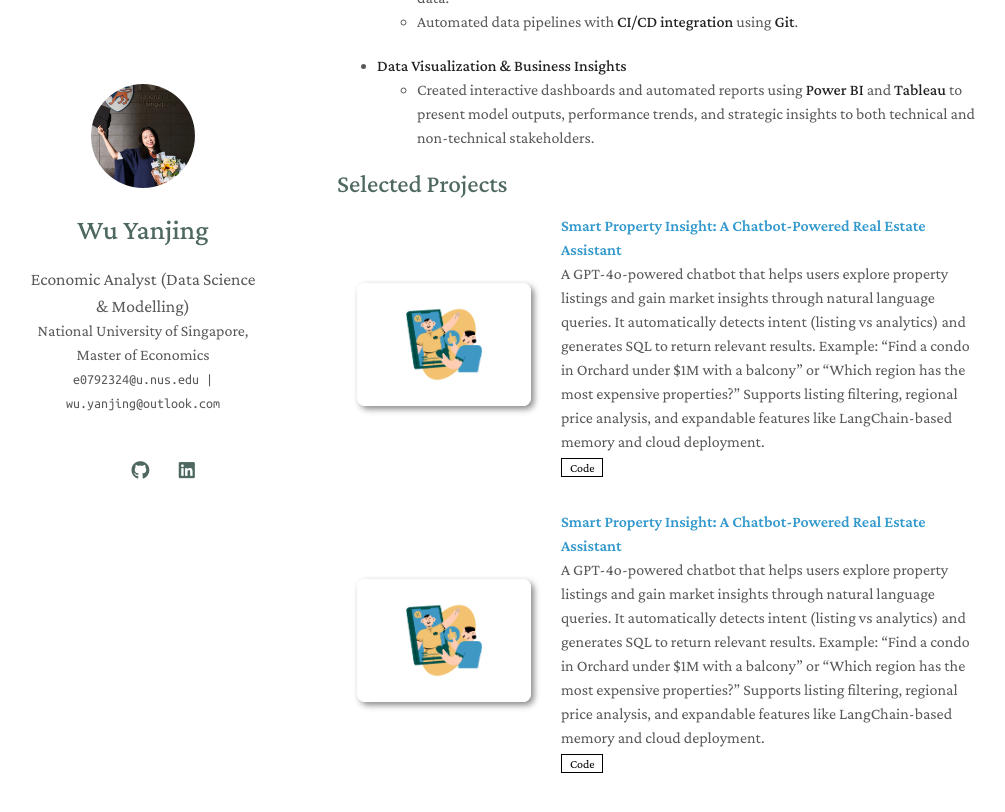
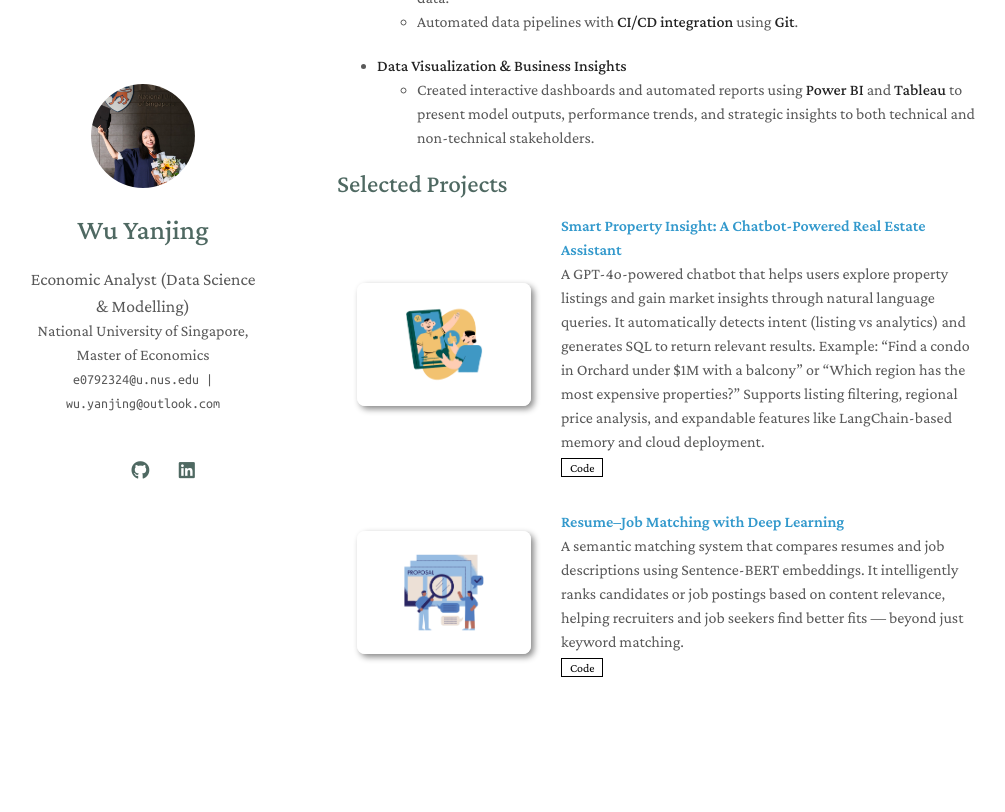
Before and after one commit to sycamore-st/green-page, a Jekyll site: the page built from index.md, in a window 1280 px wide and 900 px high, scrolled down 718 px. Shown: the top 812 px of the window, without its empty margins (133-1138 px from the left). Built offline with Jekyll 4.4.1, drawn with Linux system fonts in a browser that asks for light colours; nearby versions of some CDN libraries; a style sheet for code colours, icons or effects is not loaded; our own code applies the rules of GitHub Pages for plain Markdown files.

Commit message:
add project

```diff
--- a/_data/publications.yml
+++ b/_data/publications.yml
@@ -5,7 +5,7 @@ main:
     authors: "A GPT-4o-powered chatbot that helps users explore property listings and gain market insights through natural language queries. It automatically detects intent (listing vs analytics) and generates SQL to return relevant results. Example: “Find a condo in Orchard under $1M with a balcony” or “Which region has the most expensive properties?” Supports listing filtering, regional price analysis, and expandable features like LangChain-based memory and cloud deployment."
     code: https://github.com/sycamore-st/real-estate-chatbot.git
 
-  - title: "Smart Property Insight: A Chatbot-Powered Real Estate Assistant"
-    image: ./assets/img/property-chatbot.png
-    authors: "A GPT-4o-powered chatbot that helps users explore property listings and gain market insights through natural language queries. It automatically detects intent (listing vs analytics) and generates SQL to return relevant results. Example: “Find a condo in Orchard under $1M with a balcony” or “Which region has the most expensive properties?” Supports listing filtering, regional price analysis, and expandable features like LangChain-based memory and cloud deployment."
-    code: https://github.com/sycamore-st/real-estate-chatbot.git
+  - title: "Resume–Job Matching with Deep Learning"
+    image: ./assets/img/job-resume-match-system.png
+    authors: "A semantic matching system that compares resumes and job descriptions using Sentence-BERT embeddings. It intelligently ranks candidates or job postings based on content relevance, helping recruiters and job seekers find better fits — beyond just keyword matching."
+    code: https://colab.research.google.com/drive/14v3u7sWiGvI_Ljp640cR2V5SJTEeVOZL?usp=sharing
```
Also changed, not shown: assets/img/job-resume-match-system.png (added).
